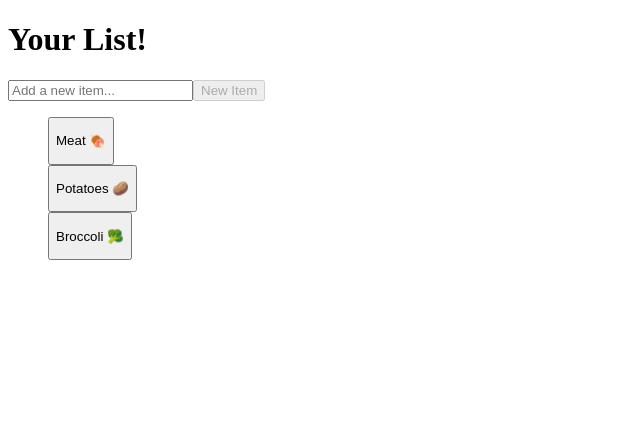
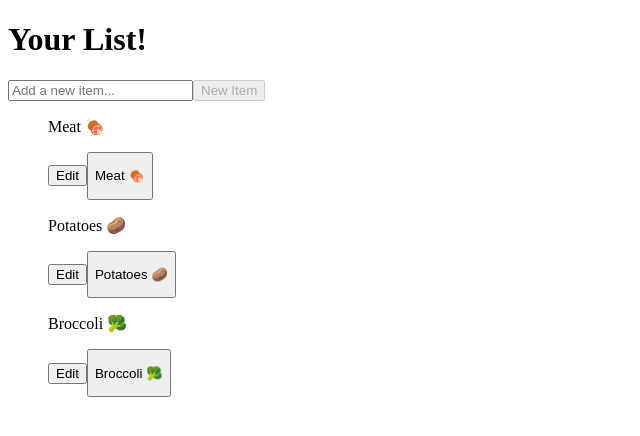
Before and after one commit to cristian-montes/shoppingList_lab, a React app: page / in a window 1280 px wide. Shown: the top 436 px of the page, without its empty margins (0-640 px from the left). Built offline with nearby package versions, Linux system fonts and the light colour scheme.

Commit message:
added the edit functionality to it

```diff
--- a/src/components/ItemList/Item.jsx
+++ b/src/components/ItemList/Item.jsx
@@ -1,8 +1,51 @@
-import React from "react";
+import React, { useState } from "react";
 // import "./Item.css";
-export default function Item({ item, handleItemDelete }) {
+
+export default function Item({ item, handleItemDelete, handleItemUpdate }) {
+  const [editItem, setEditItem] = useState(false);
+  let conditionalItem;
+
+  if(editItem) {
+    conditionalItem = (
+      <>
+        <input
+          value ={item.text}
+          onChange={(event) =>{
+            handleItemUpdate({
+              ...item,
+              text: event.target.value,
+            })
+          }}
+        />
+        <button
+          type= "button"
+          onClick={()=> setEditItem(false)}
+        >
+          Save
+        </button>
+      </>
+    )
+    } else {
+       conditionalItem = (
+      <>
+        <p>{item.text}</p>
+        <button
+          type="button"
+          onClick={() => setEditItem(true)}
+        >
+          Edit
+        </button>
+      </>
+       )
+    }
+
+
+
+
+
   return (
-    <>
+    <div>
+      {conditionalItem}
       <button
         className="button-list"
         type="text"
@@ -10,6 +53,6 @@ export default function Item({ item, handleItemDelete }) {
       >
         <p className="p-item">{item.text}</p>
       </button>
-    </>
+    </div>
   );
 }
--- a/src/views/ShopingList/ShopingList.jsx
+++ b/src/views/ShopingList/ShopingList.jsx
@@ -50,6 +50,13 @@ export default function ListOfItems() {
     });
   };
 
+  const handleItemUpdate = (task) => {
+      dispatch({
+          type:  'update',
+          task
+      })
+  }
+
   const handleItemDelete = (taskId) => {
     dispatch({
       type: "delete",
@@ -61,7 +68,7 @@ export default function ListOfItems() {
     <>
       <h1> Your List!</h1>
       <AddItem handleAddItem={handleAddItem} />
-      <ItemList items={items} handleItemDelete={handleItemDelete} />
+      <ItemList items={items} handleItemDelete={handleItemDelete} handleItemUpdate={handleItemUpdate} />
     </>
   );
 }
```
